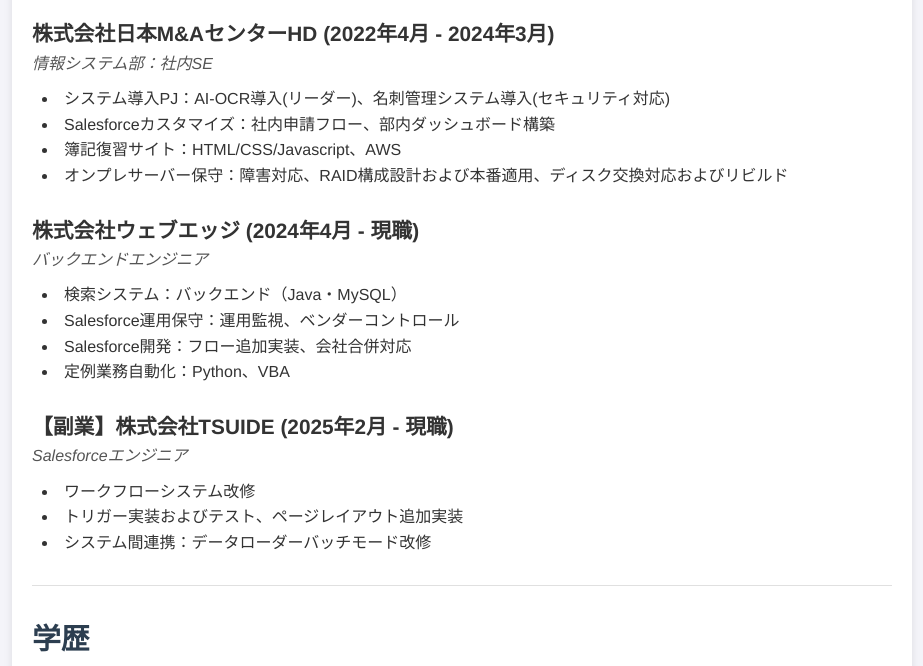
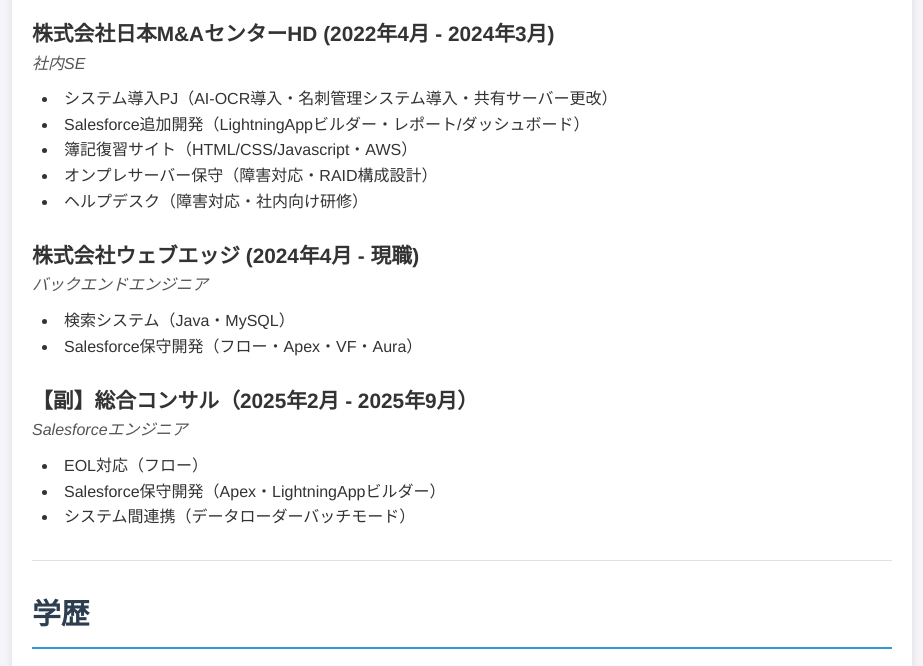
Before and after one commit to tmktmu/BLG_tuemura_career, a plain HTML site: page index.html in a window 1280 px wide. Shown: the part 1320-1986 px from the top of the page, without its empty margins (178-1101 px from the left). Drawn offline with Linux system fonts and the light colour scheme.

Commit message:
#8_経歴欄修正

```diff
--- a/index.html
+++ b/index.html
@@ -10,7 +10,7 @@
 <body>
     <header class="hero-header">
         <div class="container header-content">
-            <h1>社内情シス / Salesforceエンジニア</h1>
+            <h1>SalesforceエンジニアBlog</h1>
             <p>Taku Uemura</p>
         </div>
     </header>
@@ -36,7 +36,6 @@
                     <li><span class="skill-tag">Java</span></li>
                     <li><span class="skill-tag">Apex</span></li>
                     <li><span class="skill-tag">VBA</span></li>
-                    <li><span class="skill-tag">Python</span></li>
                     <li><span class="skill-tag">HTML/CSS</span></li>
                     <li><span class="skill-tag">Javascript</span></li>
                 </ul>
@@ -76,31 +75,30 @@
             <h2>職務経歴</h2>
             <div class="job">
                 <h3>株式会社日本M&AセンターHD (2022年4月 - 2024年3月)</h3>
-                <p class="job-title">情報システム部：社内SE</p>
+                <p class="job-title">社内SE</p>
                 <ul>
-                    <li>システム導入PJ：AI-OCR導入(リーダー)、名刺管理システム導入(セキュリティ対応)</li>
-                    <li>Salesforceカスタマイズ：社内申請フロー、部内ダッシュボード構築</li>
-                    <li>簿記復習サイト：HTML/CSS/Javascript、AWS</li>
-                    <li>オンプレサーバー保守：障害対応、RAID構成設計および本番適用、ディスク交換対応およびリビルド</li>
+                    <li>システム導入PJ（AI-OCR導入・名刺管理システム導入・共有サーバー更改）</li>
+                    <li>Salesforce追加開発（LightningAppビルダー・レポート/ダッシュボード）</li>
+                    <li>簿記復習サイト（HTML/CSS/Javascript・AWS）</li>
+                    <li>オンプレサーバー保守（障害対応・RAID構成設計）</li>
+                    <li>ヘルプデスク（障害対応・社内向け研修）</li>
                 </ul>
             </div>
             <div class="job">
                 <h3>株式会社ウェブエッジ (2024年4月 - 現職)</h3>
                 <p class="job-title">バックエンドエンジニア</p>
                 <ul>
-                    <li>検索システム：バックエンド（Java・MySQL）</li>
-                    <li>Salesforce運用保守：運用監視、ベンダーコントロール</li>
-                    <li>Salesforce開発：フロー追加実装、会社合併対応</li>
-                    <li>定例業務自動化：Python、VBA</li>
+                    <li>検索システム（Java・MySQL）</li>
+                    <li>Salesforce保守開発（フロー・Apex・VF・Aura）</li>
                 </ul>
             </div>
                         <div class="job">
-                <h3>【副業】株式会社TSUIDE (2025年2月 - 現職)</h3>
+                <h3>【副】総合コンサル（2025年2月 - 2025年9月）</h3>
                 <p class="job-title">Salesforceエンジニア</p>
                 <ul>
-                    <li>ワークフローシステム改修</li>
-                    <li>トリガー実装およびテスト、ページレイアウト追加実装</li>
-                    <li>システム間連携：データローダーバッチモード改修</li>
+                    <li>EOL対応（フロー）</li>
+                    <li>Salesforce保守開発（Apex・LightningAppビルダー）</li>
+                    <li>システム間連携（データローダーバッチモード）</li>
                 </ul>
             </div>
 
```
